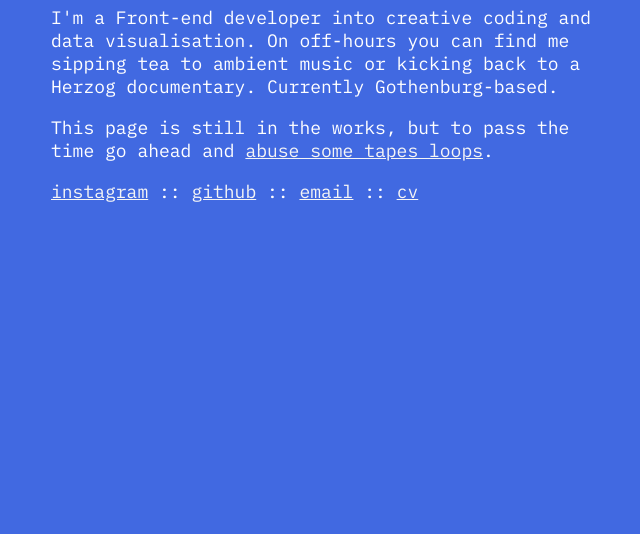
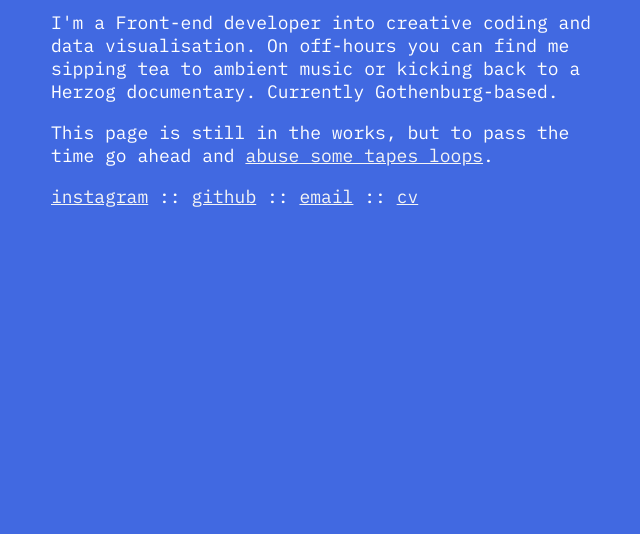
Before and after one commit to mwassen/cyberpunk-portfolio, a website: page index.html in a window 1280 px wide. Shown: the part 266-800 px from the top of the page, without its empty margins (314-954 px from the left). Drawn offline with Linux system fonts and the light colour scheme.

Commit message:
changed some display

```diff
--- a/main.css
+++ b/main.css
@@ -2,7 +2,7 @@ body {
 	margin: 0;
 	display: grid;
 	grid-template-columns: minmax(30px, 1fr) minmax(200px, 550px) minmax(30px, 1fr);
-	grid-template-rows: 20vh 1fr;
+	/* grid-template-rows: 20vh 1fr; */
 	background-color: royalblue;
 }
 
@@ -13,7 +13,12 @@ canvas {
 
 #main-container {
 	grid-column: 2;
-	grid-row: 2;
+	height: 80vh;
+	/* grid-row: 2; */
+	display: flex;
+
+	align-items: center;
+
 	font-family: 'IBM Plex Mono', monospace;
 	font-size: 18px;
 	color: hsl(0, 0%, 100%);
```
